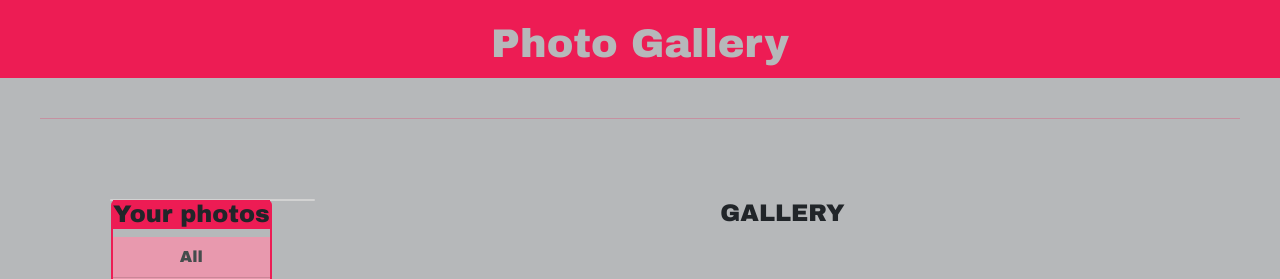
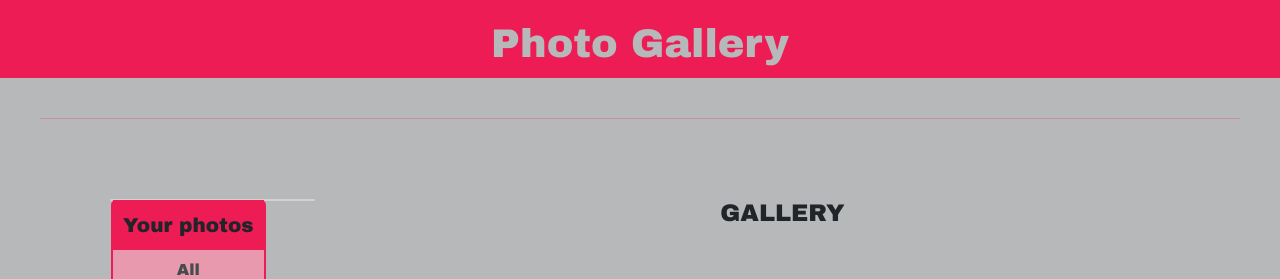
Before and after one commit to albertiaedev/photoapp, a Django app: template photoapp/app/templates/app/gallery.html in a window 1280 px wide. Shown: the top 279 px of the page. Run offline with Django 3.2, Linux system fonts and the light colour scheme; the template is opened without the code that fills it, so the values that code supplies are empty.

Commit message:
Applied a new style to the side bar

```diff
--- a/photoapp/app/templates/app/gallery.html
+++ b/photoapp/app/templates/app/gallery.html
@@ -20,6 +20,9 @@
     }
     .sidebar-title{
       background: #ed1c54;
+      font-size: 20px;
+      padding: 10px;
+      list-style: none;
     }
     .list-group {
       position: fixed;
@@ -87,7 +90,7 @@
         <div class="col-md-3">
           <div class="card">
           <ul class="list-group list-group-flush">
-            <h4 class="sidebar-title">Your photos</h4>
+            <li class="sidebar-title">Your photos</li>
             <li class="list-group-item">All</li>
             <li class="list-group-item">Category</li>
             <li class="list-group-item">Category</li>
```
